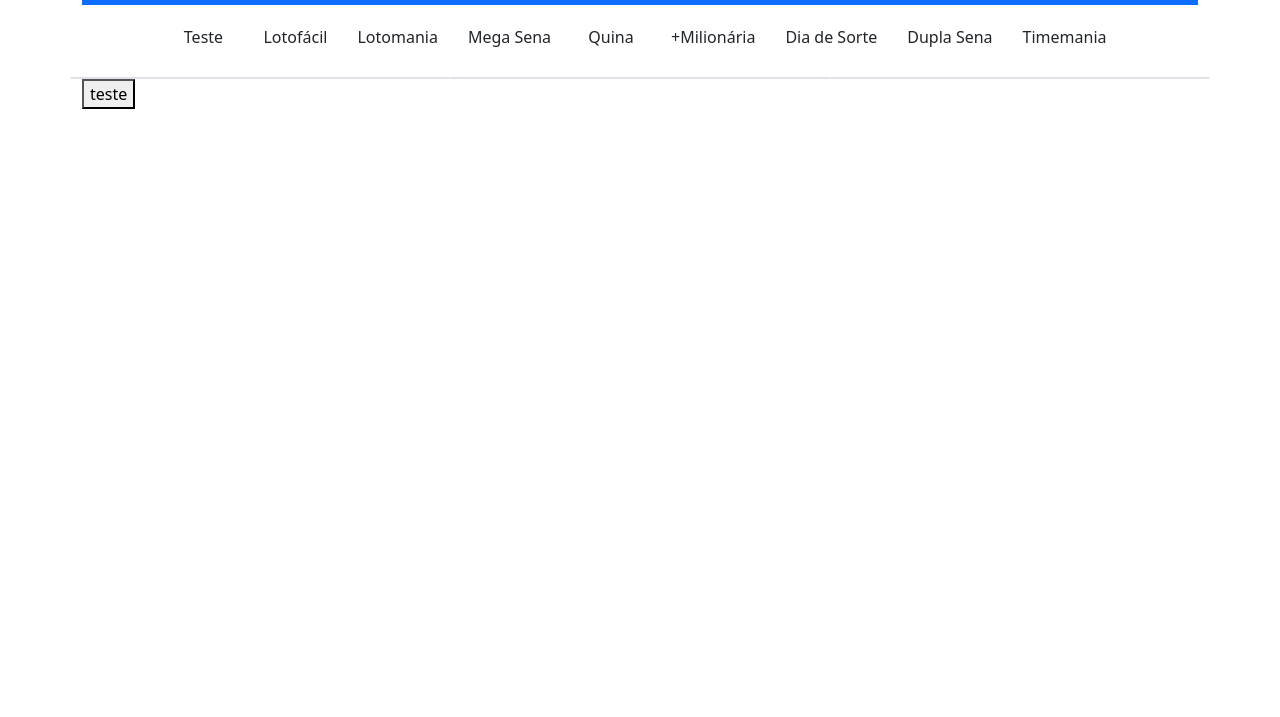
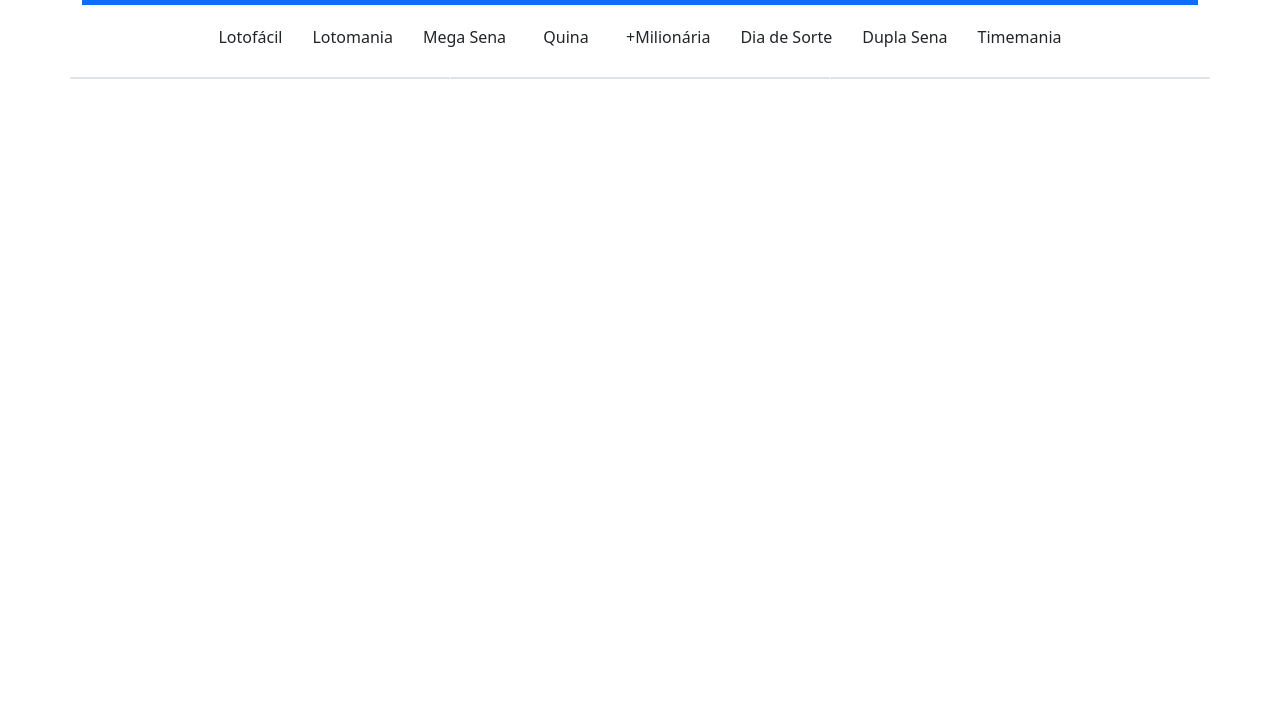
Before and after one commit to AmberLilith/verificador-apostas-loteria, a plain HTML site: page index.html in a window 1280 px wide. Shown: the part 83-800 px from the top of the page. Drawn offline with nearby package versions, Linux system fonts and the light colour scheme.

Commit message:
Retirados codigos testes

```diff
--- a/index.html
+++ b/index.html
@@ -35,7 +35,7 @@
 
       </div>
     </div>
-    <button id="teste">teste</button>
+    <!-- <button id="teste">teste</button> -->
   </main>
   <script src="https://cdn.jsdelivr.net/npm/bootstrap@5.3.0/dist/js/bootstrap.bundle.min.js"></script>
   <script type="module" src="index.js"></script>
--- a/index.js
+++ b/index.js
@@ -41,7 +41,7 @@
     }
 }
 
-document.querySelector("#teste").addEventListener("click", () =>{
+/* document.querySelector("#teste").addEventListener("click", () =>{
     jogo.sorteios.forEach((sorteio, indice) =>{
         console.log("Sorteios " + indice + ": " +  sorteio.numeros)
     })
@@ -68,4 +68,4 @@
         console.log("sorteio 1 " + jogo.sorteios[0])
         console.log("sorteio 2 " + jogo.sorteios[1])
     }
-})
+}) */
--- a/jogosEnum.js
+++ b/jogosEnum.js
@@ -1,5 +1,5 @@
 export class JogosEnum {
-    static TESTE = { tipo: 'teste', nome: "Teste", cor: "#82726a", qtddNumsSorteio: 5, qtddMinNumsAposta: 2, qtddMaxNumsAposta: 3, qtddNumsParaSelecionar:10}
+    //static TESTE = { tipo: 'teste', nome: "Teste", cor: "#82726a", qtddNumsSorteio: 5, qtddMinNumsAposta: 2, qtddMaxNumsAposta: 3, qtddNumsParaSelecionar:10}
     static LOTOFACIL = { tipo: 'lotofacil', nome: "Lotofácil", cor: "#930089", qtddNumsSorteio: 15, qtddMinNumsAposta: 15, qtddMaxNumsAposta: 20, qtddNumsParaSelecionar:25}
     static LOTOMANIA = { tipo: 'lotomania', nome: "Lotomania", cor: "#f78100", qtddNumsSorteio: 20, qtddMinNumsAposta: 50, qtddMaxNumsAposta: 50, qtddNumsParaSelecionar: 100}
     static MEGA_SENA = { tipo: 'megasena', nome: "Mega Sena", cor: "#209869", qtddNumsSorteio: 6, qtddMinNumsAposta: 6, qtddMaxNumsAposta: 20, qtddNumsParaSelecionar: 60}
```
